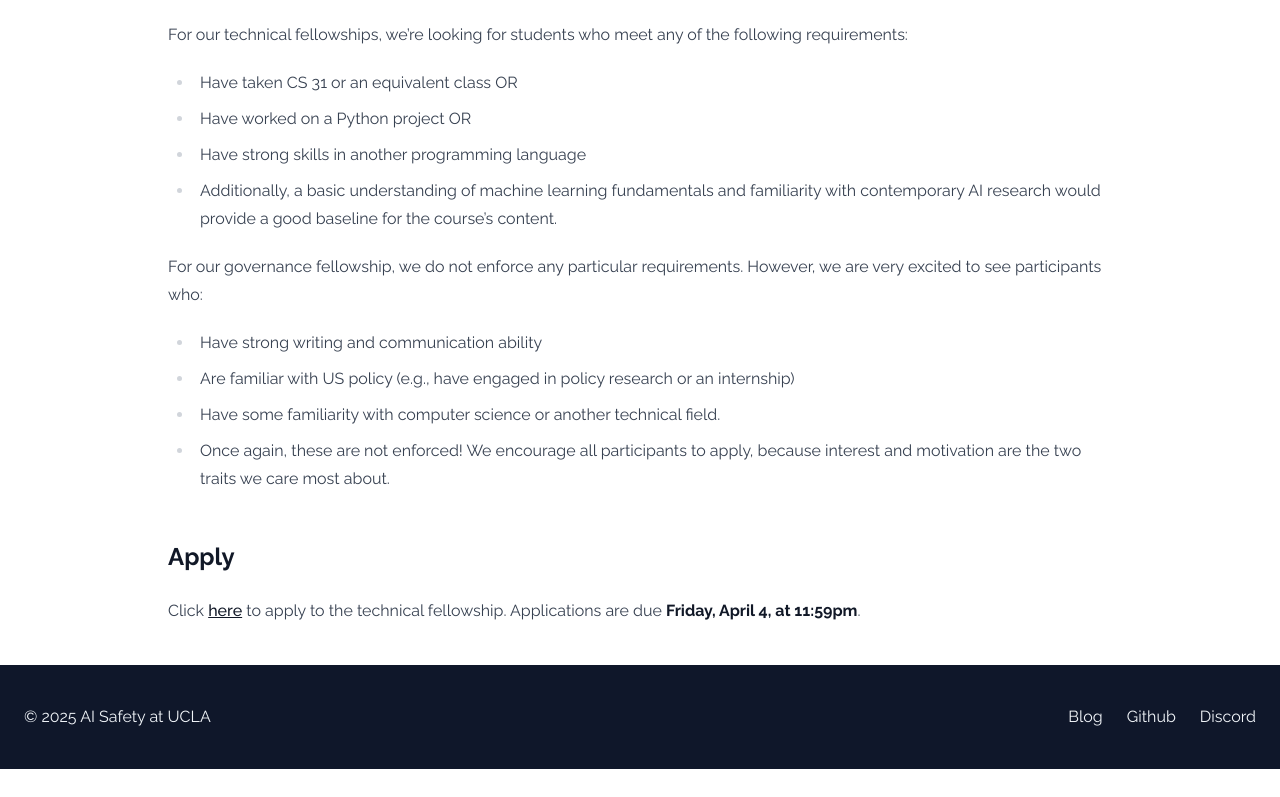
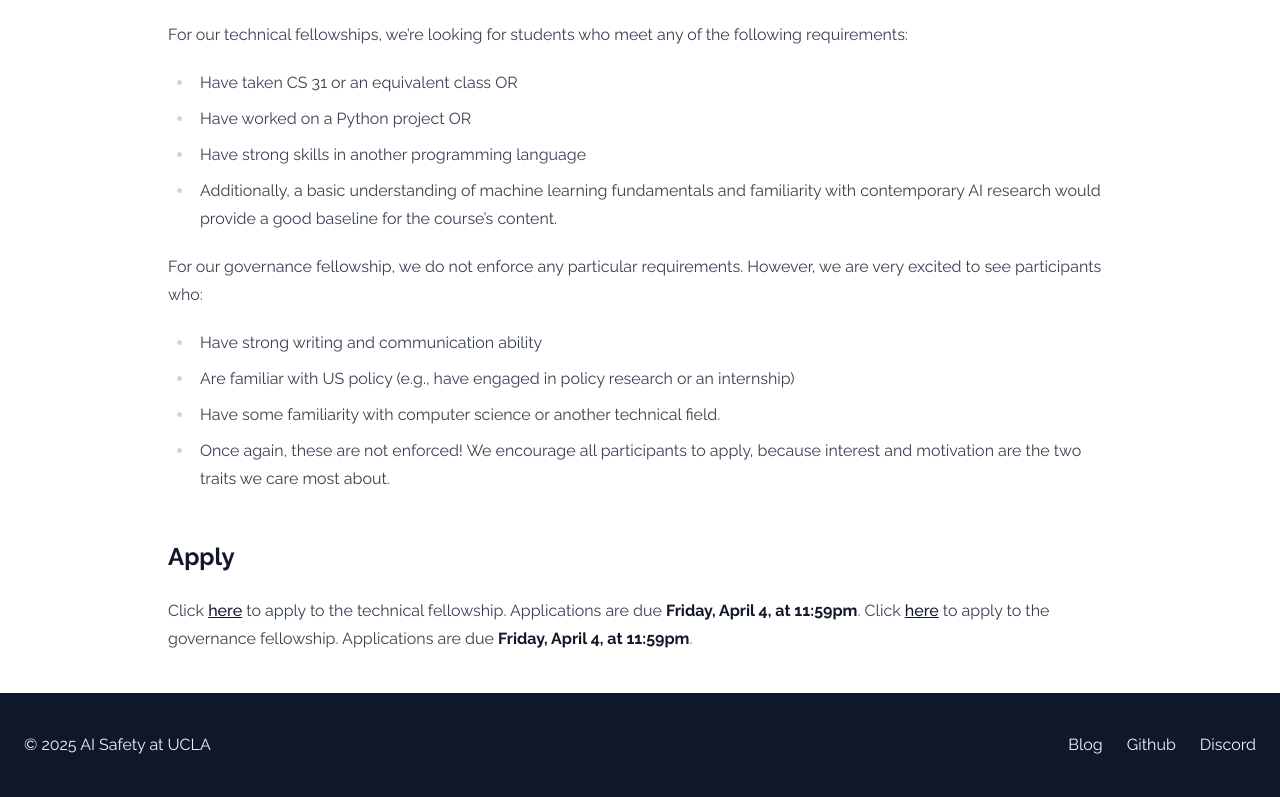
Before and after one commit to AIS-UCLA/website-astro, an Astro site: page /fellowships in a window 1280 px wide. Shown: the part 947-1744 px from the top of the page. Before the commit the page ends 1716 px from the top, so only its background shows below. Built offline with nearby package versions, Linux system fonts and the light colour scheme; Astro itself is replaced by a stand-in of ours.

Commit message:
Spring governance fellowship

```diff
--- a/src/pages/fellowships/index.md
+++ b/src/pages/fellowships/index.md
@@ -56,3 +56,4 @@ For our governance fellowship, we do not enforce any particular requirements. Ho
 ## Apply
 
 Click [here](//forms.gle/A1fA5A6nbzvftRPY8) to apply to the technical fellowship. Applications are due **Friday, April 4, at 11:59pm**.
+Click [here](https://docs.google.com/forms/d/e/1FAIpQLSe9S0rxOdrp1XEoxHnvOeKOFvW-9739TnWMtpm82qxm1l0eIw/viewform?usp=sharing) to apply to the governance fellowship. Applications are due **Friday, April 4, at 11:59pm**.
```
